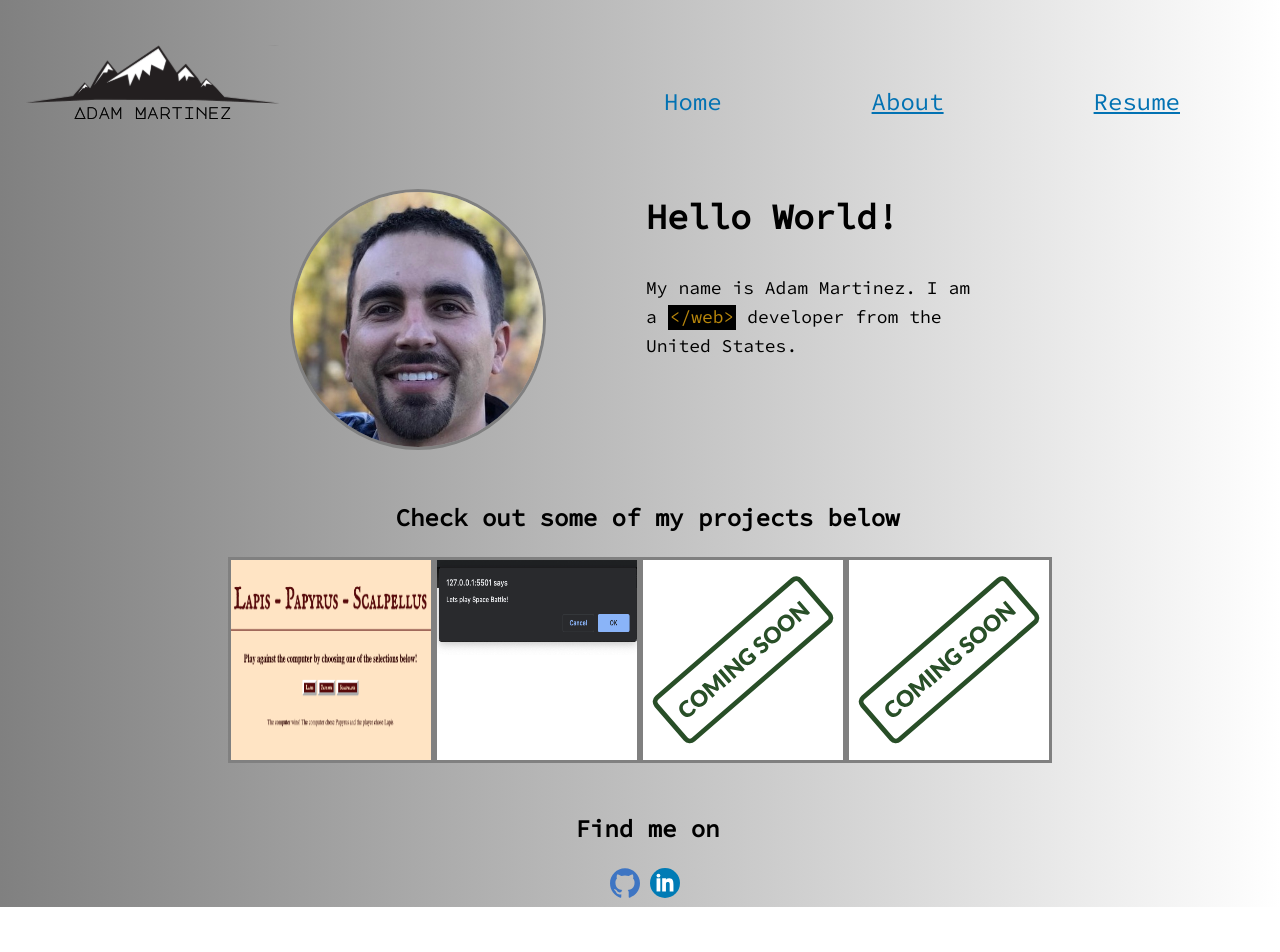
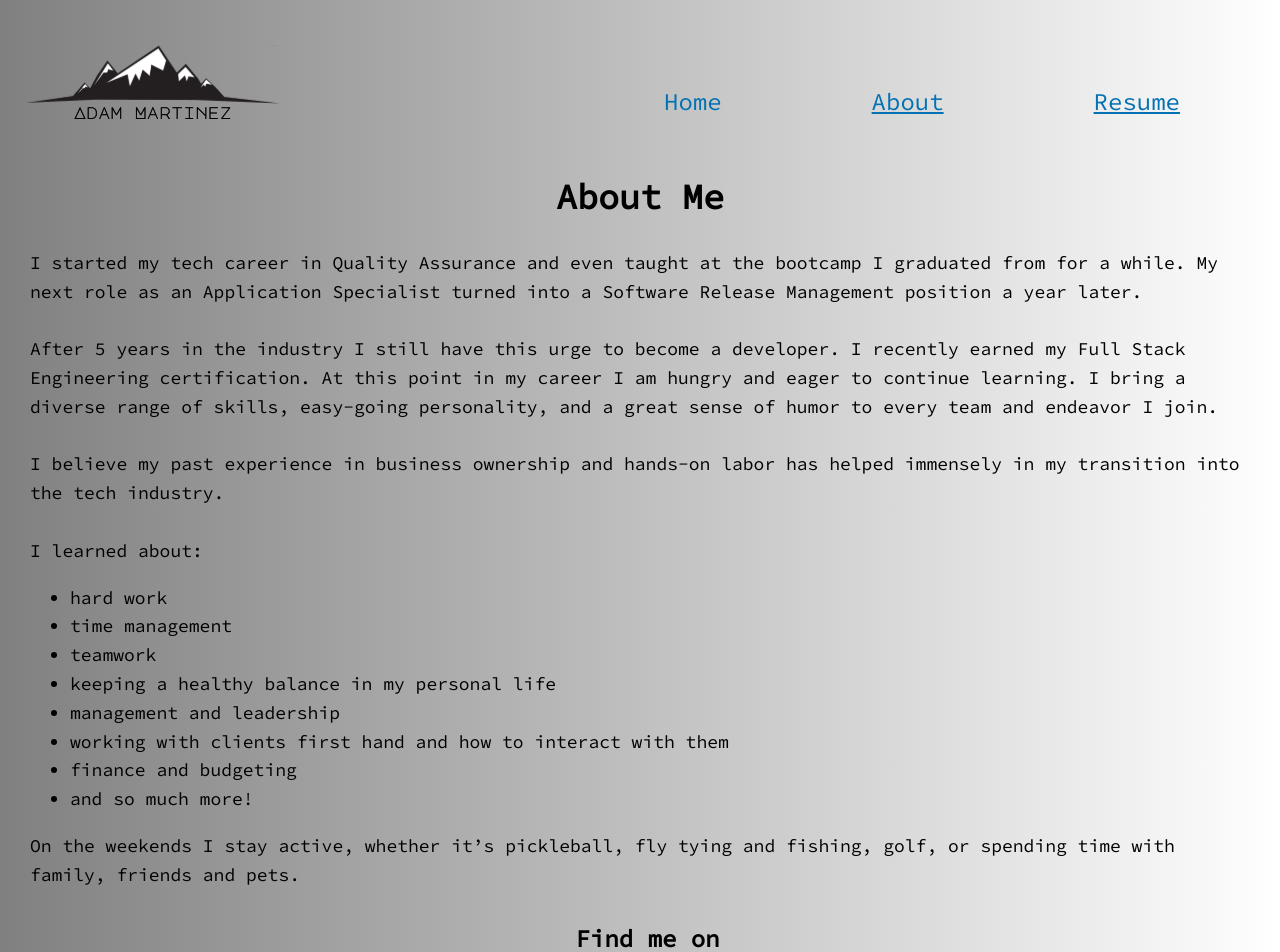
Before and after one commit to time2fishman/portfolio, a React (Create React App) app in the folder portfolio/: page /about in a window 1280 px wide. Shown: the top 952 px of the page. Before the commit the page ends 907 px from the top, so only its background shows below. Built offline with nearby package versions, Linux system fonts and the light colour scheme.

Commit message:
Link are working. Part way through Component configurations

```diff
--- a/portfolio/package.json
+++ b/portfolio/package.json
@@ -8,6 +8,7 @@
     "@testing-library/user-event": "^13.5.0",
     "react": "^18.2.0",
     "react-dom": "^18.2.0",
+    "react-router-dom": "^6.8.1",
     "react-scripts": "5.0.1",
     "web-vitals": "^2.1.4"
   },
--- a/portfolio/src/App.css
+++ b/portfolio/src/App.css
@@ -24,49 +24,6 @@ body {
 
 main {
   margin-top: -50px;
-}
-
-.header {
-  display: flex;
-  justify-content: space-between;
-}
-
-.logo {
-  width: 20%;
-  transition: transform 0.9s ease-in;
-  margin-left: 25px;
-  margin-top: 25px;
-}
-
-.spin {
-  animation: spin 1s;
-}
-
-@keyframes spin {
-  0% {
-    transform: rotate(0deg);
-  }
-
-  100% {
-    transform: rotate(360deg);
-  }
-}
-
-.navigation-list {
-  display: flex;
-  justify-content: left;
-  list-style: none;
-}
-
-.navigation-list__item {
-  margin: 65px 100px 0px 50px;
-  display: flex;
-  font-size: x-large;
-}
-
-.navigation-list__item--active {
-  /* No underlining on active page */
-  text-decoration: none;
 }
 
 h1 {
@@ -129,22 +86,7 @@ a:active {
   height: 200px;
 }
 
-.page-footer {
-  position: bottom;
-  bottom: 20px;
-  width: 100%;
-  text-align: center;
-}
 
-.social-links {
-  margin: 10px 0px 0px 10px;
-}
-
-.social-links:hover,
-.social-links:focus {
-  cursor: pointer;
-  opacity: 80%;
-}
 
 .easter-egg {
   opacity: 0;
--- a/portfolio/src/App.js
+++ b/portfolio/src/App.js
@@ -1,16 +1,16 @@
 import './App.css'
-import logo from './img/adam-logo.svg'
-import headshot from './img/headshot.jpeg'
-import rockPaperScissors from './img/lapisPapyrusScapellus.png'
-import spaceBattle from './img/space-battle.png'
-import comingSoon from './img/coming-soon.svg'
-import githubLogo from './img/github-logo.svg'
-import linkedinLogo from './img/linkedin-logo.svg'
+
+
 import { useState, useEffect } from 'react'
+import { Route, Routes } from 'react-router-dom'
+import Home from './components/Home'
+import About from './components/About/About'
+import Resume from './components/Resume'
+import Navbar from './components/Navbar/Navbar'
+import Footer from './components/Footer/Footer'
 
 function App() {
   // STATE
-  const [spin, setSpin] = useState(false)
   const [position, setPosition] = useState({
     left: 0,
     top: 0
@@ -34,12 +34,6 @@ function App() {
     });
   }
 
-  // Spins logo 360 degrees when double clicked
-  const spinLogo = () => {
-    setSpin(true)
-    setTimeout(() => setSpin(false), 1000)
-  }
-
   // Alert pops up with message when easter egg button is clicked
   const foundEasterEgg = () => {
     alert("Congratulations! You found my easter egg!!!")
@@ -58,58 +52,17 @@ function App() {
         Click Me!
       </button>
 
-      <header className="header">
-        {/* Logo */}
-        <img className={`logo ${spin ? 'spin' : null}`} src={logo} onDoubleClick={spinLogo} alt="My personal logo" />
-        <nav>
-          <ul role="menubar" className="navigation-list">
-            <li className="nav-list" role="presentation">
-              {/* Home page link */}
-              <a href="index.html" role="menuitem" className="navigation-list__item navigation-list__item--active">Home</a>
-            </li>
-            <li className="nav-list" role="presentation">
-              {/* About page link */}
-              <a href="about.html" role="menuitem" className="navigation-list__item">About</a>
-            </li>
-            <li className="nav-list" role="presentation">
-              {/* Resume page link */}
-              <a href="./resume.html" role="menuitem" className="navigation-list__item">Resume</a>
-            </li>
-          </ul>
-        </nav>
-      </header>
+      <Navbar />
+      <Routes>
+        <Route path="/home" element={<Home />} />
+        <Route path="/about" element={<About />} />
+        <Route path="/resume" element={<Resume />} />
+      </Routes>
+      <Footer />
 
-      <main>
-        <section className="profile">
-          {/* Portrait image */}
-          <img className="profile__portrait" src={headshot} alt="Adam Martine Portrait" />
-          <h1 id="index">Hello World!</h1>
-          <p>
-            My name is Adam Martinez. I am a <span className="profile-description">&lt;/web&gt;
-            </span> developer from the United States.
-          </p>
-        </section>
-        <section className="projects">
-          <h2>Check out some of my projects below</h2>
-          <a href="https://github.com/time2fishman/LapisPapyrusScalpellus" target="_blank" rel="noreferrer"><img className="project-item"
-            src={rockPaperScissors} alt="Rock Paper Scissors" /></a>
-          <a href="https://github.com/time2fishman/space-battle" target="_blank" rel="noreferrer"><img className="project-item"
-            src={spaceBattle} alt="Space Battle" /></a>
-          <img className="project-item" src={comingSoon} alt="TBD" />
-          <img className="project-item" src={comingSoon} alt="TBD" />
-        </section>
-      </main>
 
-      <footer className="page-footer">
-        <h2>Find me on</h2>
-        {/* GitHub image/link */}
-        <a className="social-links" href="https://github.com/time2fishman" target="_blank" rel="noreferrer"><img src={githubLogo}
-          alt="GitHub" /></a>
-        {/* LinkedIn image/link */}
-        <a className="social-links" href="https://www.linkedin.com/in/adam-martinez" target="_blank" rel="noreferrer"><img
-          src={linkedinLogo} alt="LinkedIn" /></a>
-        {/* Easter egg button */}
-      </footer>
+
+
     </>
   )
 }
--- /dev/null
+++ b/portfolio/src/components/About/About.css
@@ -0,0 +1,6 @@
+main {
+  margin: 30px;
+}
+#about {
+  text-align: center;
+}
--- /dev/null
+++ b/portfolio/src/components/About/About.js
@@ -0,0 +1,37 @@
+import React from 'react';
+import './About.css'
+
+const About = () => {
+  return (
+    <main>
+      <h1 id="about">About Me</h1>
+      <div>
+        I started my tech career in Quality Assurance and even taught at the bootcamp I graduated from for a while. My
+        next role as an Application Specialist turned into a Software Release Management position a year later.<br />
+        <br />
+        After 5 years in the industry I still have this urge to become a developer. I recently earned my Full Stack
+        Engineering certification. At this point in my career I am hungry and eager to continue learning. I bring a
+        diverse range of skills, easy-going personality, and a great sense of humor to every team and endeavor I join.<br />
+        <br />
+        I believe my past experience in business ownership and hands-on labor has helped immensely in my transition into
+        the tech industry.<br />
+        <br />
+        I learned about:
+        <ul>
+          <li>hard work</li>
+          <li>time management</li>
+          <li>teamwork</li>
+          <li>keeping a healthy balance in my personal life</li>
+          <li>management and leadership</li>
+          <li>working with clients first hand and how to interact with them</li>
+          <li>finance and budgeting</li>
+          <li>and so much more!</li>
+        </ul>
+        On the weekends I stay active, whether it’s pickleball, fly tying and fishing, golf, or spending time with family,
+        friends and pets.
+      </div>
+    </main>
+  );
+};
+
+export default About;
--- /dev/null
+++ b/portfolio/src/components/Footer/Footer.css
@@ -0,0 +1,16 @@
+.page-footer {
+  position: bottom;
+  bottom: 20px;
+  width: 100%;
+  text-align: center;
+}
+
+.social-links {
+  margin: 10px 0px 0px 10px;
+}
+
+.social-links:hover,
+.social-links:focus {
+  cursor: pointer;
+  opacity: 80%;
+}
--- /dev/null
+++ b/portfolio/src/components/Footer/Footer.js
@@ -0,0 +1,21 @@
+import React from 'react';
+import githubLogo from '../../img/github-logo.svg'
+import linkedinLogo from '../../img/linkedin-logo.svg'
+import './Footer.css'
+
+const Footer = () => {
+  return (
+    <footer className="page-footer">
+        <h2>Find me on</h2>
+        {/* GitHub image/link */}
+        <a className="social-links" href="https://github.com/time2fishman" target="_blank" rel="noreferrer"><img src={githubLogo}
+          alt="GitHub" /></a>
+        {/* LinkedIn image/link */}
+        <a className="social-links" href="https://www.linkedin.com/in/adam-martinez" target="_blank" rel="noreferrer"><img
+          src={linkedinLogo} alt="LinkedIn" /></a>
+        {/* Easter egg button */}
+      </footer>
+  );
+};
+
+export default Footer;
--- /dev/null
+++ b/portfolio/src/components/Home.js
@@ -0,0 +1,32 @@
+import React from 'react';
+import headshot from '../img/headshot.jpeg'
+import rockPaperScissors from '../img/lapisPapyrusScapellus.png'
+import spaceBattle from '../img/space-battle.png'
+import comingSoon from '../img/coming-soon.svg'
+
+const Home = () => {
+  return (
+    <main>
+    <section className="profile">
+      {/* Portrait image */}
+      <img className="profile__portrait" src={headshot} alt="Adam Martine Portrait" />
+      <h1 id="index">Hello World!</h1>
+      <p>
+        My name is Adam Martinez. I am a <span className="profile-description">&lt;/web&gt;
+        </span> developer from the United States.
+      </p>
+    </section>
+    <section className="projects">
+      <h2>Check out some of my projects below</h2>
+      <a href="https://github.com/time2fishman/LapisPapyrusScalpellus" target="_blank" rel="noreferrer"><img className="project-item"
+        src={rockPaperScissors} alt="Rock Paper Scissors" /></a>
+      <a href="https://github.com/time2fishman/space-battle" target="_blank" rel="noreferrer"><img className="project-item"
+        src={spaceBattle} alt="Space Battle" /></a>
+      <img className="project-item" src={comingSoon} alt="TBD" />
+      <img className="project-item" src={comingSoon} alt="TBD" />
+    </section>
+  </main>
+  );
+};
+
+export default Home;
--- /dev/null
+++ b/portfolio/src/components/Navbar/Navbar.css
@@ -0,0 +1,43 @@
+.header {
+  display: flex;
+  justify-content: space-between;
+  /* margin-bottom: 60px; */
+}
+
+.logo {
+  width: 20%;
+  transition: transform 0.9s ease-in;
+  margin-left: 25px;
+  margin-top: 25px;
+}
+
+.spin {
+  animation: spin 1s;
+}
+
+@keyframes spin {
+  0% {
+    transform: rotate(0deg);
+  }
+
+  100% {
+    transform: rotate(360deg);
+  }
+}
+
+.navigation-list {
+  display: flex;
+  justify-content: left;
+  list-style: none;
+}
+
+.navigation-list__item {
+  margin: 65px 100px 0px 50px;
+  display: flex;
+  font-size: x-large;
+}
+
+.navigation-list__item--active {
+  /* No underlining on active page */
+  text-decoration: none;
+}
--- /dev/null
+++ b/portfolio/src/components/Navbar/Navbar.js
@@ -0,0 +1,45 @@
+import React, { useState, useEffect } from 'react';
+import logo from '../../img/adam-logo.svg'
+import { Link } from 'react-router-dom';
+import './Navbar.css'
+
+const Navbar = () => {
+  // STATE
+  const [spin, setSpin] = useState(false)
+  // const [position, setPosition] = useState({
+  //   left: 0,
+  //   top: 0
+  // });
+
+  const spinLogo = () => {
+    setSpin(true)
+    setTimeout(() => setSpin(false), 1000)
+  }
+
+  return (
+    <div>
+      <header className="header">
+        {/* Logo */}
+        <img className={`logo ${spin ? 'spin' : null}`} src={logo} onDoubleClick={spinLogo} alt="My personal logo" />
+        <nav>
+          <ul role="menubar" className="navigation-list">
+            <li className="nav-list" role="presentation">
+              {/* Home page link */}
+              <Link to="/home" role="menuitem" className="navigation-list__item navigation-list__item--active">Home</Link>
+            </li>
+            <li className="nav-list" role="presentation">
+              {/* About page link */}
+              <Link to="/about" className="navigation-list__item">About</Link>
+            </li>
+            <li className="nav-list" role="presentation">
+              {/* Resume page link */}
+              <Link to="./resume"className="navigation-list__item">Resume</Link>
+            </li>
+          </ul>
+        </nav>
+      </header>
+    </div>
+  );
+};
+
+export default Navbar;
--- /dev/null
+++ b/portfolio/src/components/Resume.js
@@ -0,0 +1,11 @@
+import React from 'react';
+
+const Resume = () => {
+  return (
+    <div>
+      <h1>Resume Component</h1>
+    </div>
+  );
+};
+
+export default Resume;
--- a/portfolio/src/index.js
+++ b/portfolio/src/index.js
@@ -3,11 +3,14 @@ import ReactDOM from 'react-dom/client';
 import './index.css';
 import App from './App';
 import reportWebVitals from './reportWebVitals';
+import { BrowserRouter } from 'react-router-dom'
 
 const root = ReactDOM.createRoot(document.getElementById('root'));
 root.render(
   <React.StrictMode>
-    <App />
+    <BrowserRouter>
+      <App />
+    </BrowserRouter>
   </React.StrictMode>
 );
 
```
Also changed, not shown: 1 other file (tests, documents, lock files or other folders).
